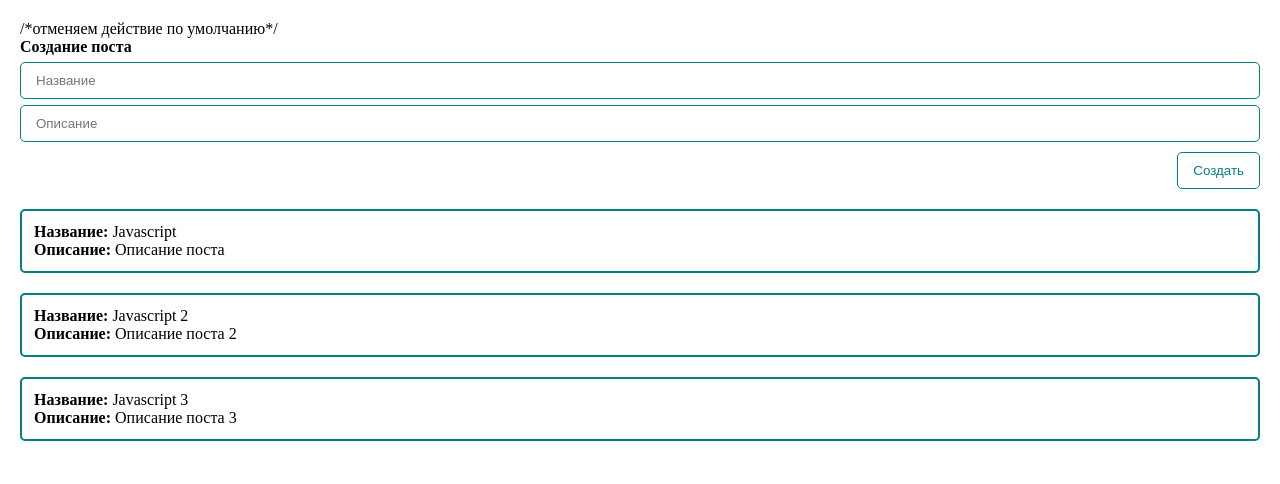
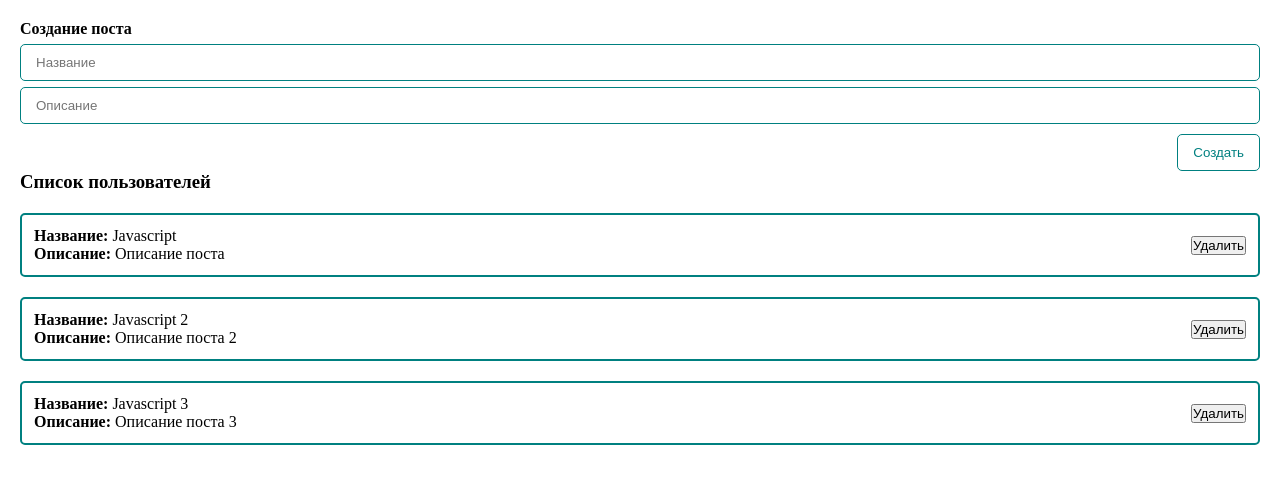
Before and after one commit to ElizabethT7/vue-first-app, a Vue app: page / in a window 1280 px wide. Shown: the top 484 px of the page. Built offline with nearby package versions, Linux system fonts and the light colour scheme.

Commit message:
feat: add post item component

```diff
--- a/src/App.vue
+++ b/src/App.vue
@@ -1,7 +1,11 @@
 <template>
   <div class='app'>
-    <PostForm />
-    <post-list v-bind:posts='posts'/>
+    <PostForm
+    @create='createPost'
+    />
+    <post-list
+      :posts='posts'
+    />
   </div>
 </template>
 
@@ -32,21 +36,12 @@ export default {
           body: 'Описание поста 3',
         }
       ],
-      title: '',
-      body: ''
     }
   },
   methods: {
-    createPost() {
-      const newPost = {
-        id: Date.now(), //текущая дата
-        title: this.title,
-        body: this.body,
-      }
-      this.posts.push(newPost);
-      this.title = '';
-      this.body = '';
-    },
+    createPost(post) {
+      this.posts.push(post);
+    }
   }
 }
 </script>
--- a/src/components/PostForm.vue
+++ b/src/components/PostForm.vue
@@ -1,16 +1,14 @@
 <template>
-  <form @submit.prevent> /*отменяем действие по умолчанию*/
+  <form @submit.prevent>
     <h4>Создание поста</h4>
     <input
-        v-bind:value='post.title'
-        @input='inputTitle'
+        v-model='post.title'
         class='post__input'
         type='text'
         placeholder='Название'
       >
       <input
-        v-bind:value='post.body'
-        @input='post.body = $event.target.value'
+        v-model='post.body'
         class='post__input'
         type='text'
         placeholder='Описание'
@@ -30,6 +28,14 @@ export default {
     }
   },
   methods: {
+    createPost() {
+      this.post.id = Date.now();
+      this.$emit('create', this.post, 'second param', ' 3 param');
+      this.post = {
+        title: '',
+        body: '',
+      }
+    },
     inputTitle(event){
       this.post.title = event.target.value;
     }
--- /dev/null
+++ b/src/components/PostItem.vue
@@ -0,0 +1,49 @@
+<template>
+  <div class='post'>
+    <div>
+      <div>
+        <strong>
+          Название:
+        </strong>
+        {{ post.title }}
+      </div>
+      <div>
+        <strong>
+          Описание:
+        </strong>
+        {{ post.body }}
+      </div>
+    </div>
+    <div class='post__buttons'>
+      <button>Удалить</button>
+    </div>
+  </div>
+</template>
+
+<script>
+export default {
+  props: {
+    post: {
+      type: Object,
+      required: true,
+    }
+  }
+}
+</script>
+
+<style scoped>
+.post {
+  padding: 12px;
+  border: 2px solid teal;
+  border-radius: 5px;
+  margin-top: 20px;
+  display: flex;
+  align-items: center;
+  justify-content: space-between;
+}
+
+.post__buttons {
+  color: teal;
+}
+
+</style>
--- a/src/components/PostList.vue
+++ b/src/components/PostList.vue
@@ -1,22 +1,18 @@
 <template>
-  <div class='post' v-for="post in posts">
-    <div>
-      <strong>
-        Название:
-      </strong>
-      {{ post.title }}
-    </div>
-    <div>
-      <strong>
-        Описание:
-      </strong>
-      {{ post.body }}
-    </div>
+  <div>
+    <h3>Список пользователей</h3>
+    <post-item
+      v-for='post in posts'
+      :post='post'
+    />
   </div>
 </template>
 
 <script>
+import PostItem from '@/components/PostItem';
+
 export default {
+  components: { PostItem },
   props: {
     posts: {
       type: Array,
@@ -25,13 +21,3 @@ export default {
   }
 }
 </script>
-
-<style scoped>
-.post {
-  padding: 12px;
-  border: 2px solid teal;
-  border-radius: 5px;
-  margin-top: 20px;
-}
-
-</style>
```
